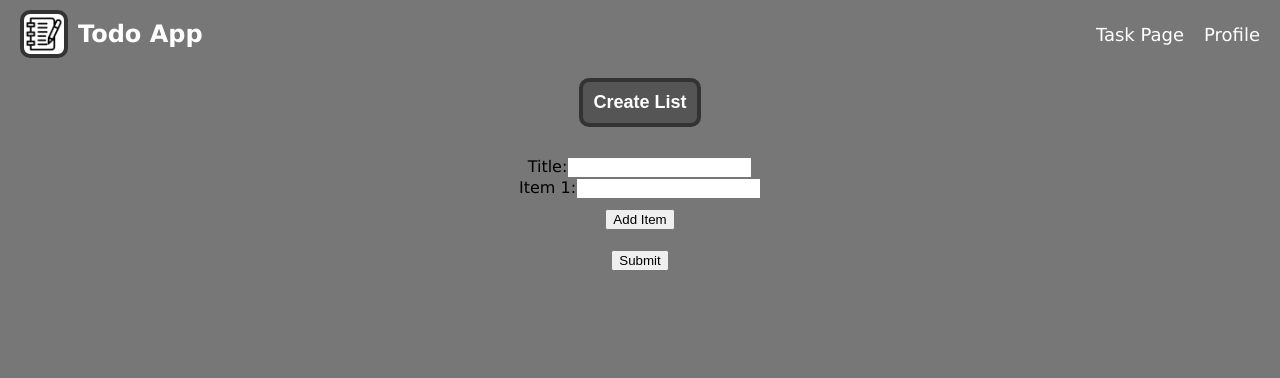
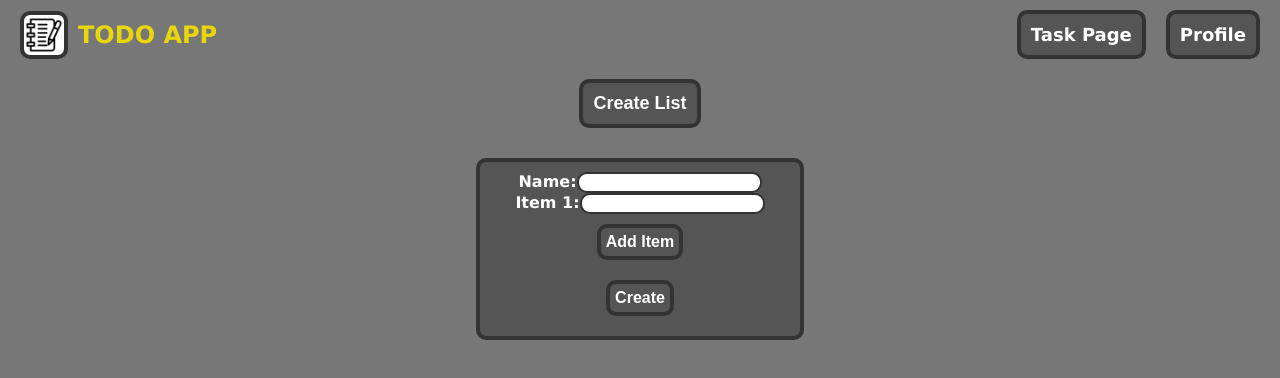
Before and after one commit to zstout910/task-app, a React (Create React App) app: page / in a window 1280 px wide. Both pictures are taken after a click on the button "Create List". Shown: the top 378 px of the page. Built offline with nearby package versions, Linux system fonts and the light colour scheme.

Commit message:
css update adding yellow color to borders on hover and form css

```diff
--- a/src/App.css
+++ b/src/App.css
@@ -2,6 +2,7 @@
   --primary-color: #777777;
   --secondary-color: #555555;
   --tertiary-color: #333333;
+  --main-color: #e9d60b;
 }
 
 .App {
@@ -34,3 +35,7 @@ button {
   font-size: large;
   font-weight: bold;
 }
+
+.create-btn:hover {
+  border: 4px solid var(--main-color);
+}
--- a/src/App.js
+++ b/src/App.js
@@ -1,4 +1,4 @@
-import React, { useState } from 'react';
+import React, { useState, useDispatch } from 'react';
 import './App.css';
 import CreateForm from './CreateForm';
 import Card from './Card';
--- a/src/CreateForm.js
+++ b/src/CreateForm.js
@@ -1,4 +1,5 @@
 import React, { useState } from 'react';
+import './Form.css';
 
 function CreateForm({ onAddCard, onClose }) {
   const [title, setTitle] = useState('');
@@ -23,11 +24,12 @@ function CreateForm({ onAddCard, onClose }) {
   };
 
   return (
-    <form onSubmit={handleSubmit}>
+    <div className="form-container">
+    <form className="form-section" onSubmit={handleSubmit}>
       <div>
         <label>
-          Title:
-          <input
+         Name:
+          <input className='title-text'
             type="text"
             value={title}
             onChange={(e) => setTitle(e.target.value)}
@@ -40,7 +42,7 @@ function CreateForm({ onAddCard, onClose }) {
           <div key={index}>
             <label>
               Item {index + 1}:
-              <input
+              <input className='item-text'
                 type="text"
                 value={item}
                 onChange={(e) => handleItemChange(index, e.target.value)}
@@ -49,12 +51,13 @@ function CreateForm({ onAddCard, onClose }) {
             </label>
           </div>
         ))}
-        <button type="button" onClick={handleAddItem}>
+        <button className='add-btn' type="button" onClick={handleAddItem}>
           Add Item
         </button>
       </div>
-      <button type="submit">Submit</button>
+      <button className='submit-btn' type="submit">Create</button>
     </form>
+    </div>
   );
 }
 
--- /dev/null
+++ b/src/Form.css
@@ -0,0 +1,64 @@
+:root {
+    --primary-color: #777777;
+    --secondary-color: #555555;
+    --tertiary-color: #333333;
+    --main-color: #e9d60b;
+  }
+
+.form-container {
+    display: flex;
+    justify-content: center;
+    align-items: center;
+}
+
+.form-section {
+    margin-top: 20px;
+    border-radius: 10px;
+    border: 4px solid var(--tertiary-color);
+    background-color: var(--secondary-color);
+    width: 300px;
+    justify-content: center;
+    align-items: center;
+    display: block;
+    padding: 10px;
+    color:#fff;
+    font-weight: bold;
+    text-align: center;
+}
+
+.title-text {
+    border-radius: 10px;
+    border: 2px solid var(--tertiary-color);;
+}
+.item-text {
+    border-radius: 10px;
+    border: 2px solid var(--tertiary-color);;
+}
+
+.add-btn {
+    background-color: var(--secondary-color);
+    color: #fff;
+    border: 4px solid var(--tertiary-color);
+    border-radius: 10px;
+    padding: 5px;
+    font-size: medium;
+    font-weight: bold;
+  }
+
+.submit-btn {
+    background-color: var(--secondary-color);
+    color: #fff;
+    border: 4px solid var(--tertiary-color);
+    border-radius: 10px;
+    padding: 5px;
+    font-size: medium;
+    font-weight: bold;
+  }
+
+.add-btn:hover {
+    border: 4px solid  var(--main-color);
+  }
+
+.submit-btn:hover {
+    border: 4px solid  var(--main-color);
+  }
--- a/src/Navbar.css
+++ b/src/Navbar.css
@@ -1,10 +1,17 @@
+:root {
+  --primary-color: #777777;
+  --secondary-color: #555555;
+  --tertiary-color: #333333;
+  --main-color: #e9d60b;
+}
+
 .navbar {
     display: flex;
     justify-content: space-between;
     align-items: center;
     padding: 10px 20px;
     background-color: transparent;
-    color: white;
+    color: #fff;
   }
 
   .navbar-left {
@@ -18,12 +25,13 @@
     margin-right: 10px;
     background-color: #fff;
     border-radius: 10px;
-    border: 4px solid #333333;
+    border: 4px solid var(--tertiary-color);
   }
 
   .navbar-title {
     font-size: 24px;
     font-weight: bold;
+    color: var(--main-color);
   }
 
   .navbar-right {
@@ -32,11 +40,16 @@
   }
 
   .navbar-link {
-    color: white;
+    background-color: var(--secondary-color);
+    color: #fff;
+    border: 4px solid var(--tertiary-color);
+    border-radius: 10px;
+    padding: 10px;
+    font-size: large;
+    font-weight: bold;
     text-decoration: none;
-    font-size: 18px;
   }
 
   .navbar-link:hover {
-    text-decoration: underline;
+  border: 4px solid var(--main-color);
   }
--- a/src/Navbar.js
+++ b/src/Navbar.js
@@ -7,7 +7,7 @@ function Navbar() {
     <nav className="navbar">
       <div className="navbar-left">
         <img src={logo} alt="Logo" className="navbar-logo" />
-        <span className="navbar-title">Todo App</span>
+        <span className="navbar-title">TODO APP</span>
       </div>
       <div className="navbar-right">
         <a href="#task" className="navbar-link">Task Page</a>
```
